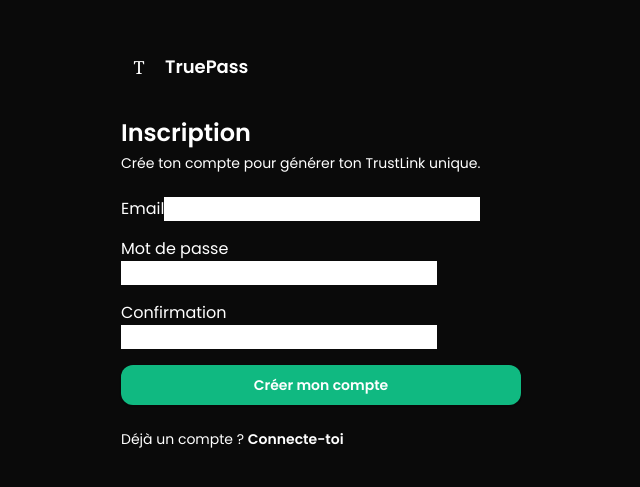
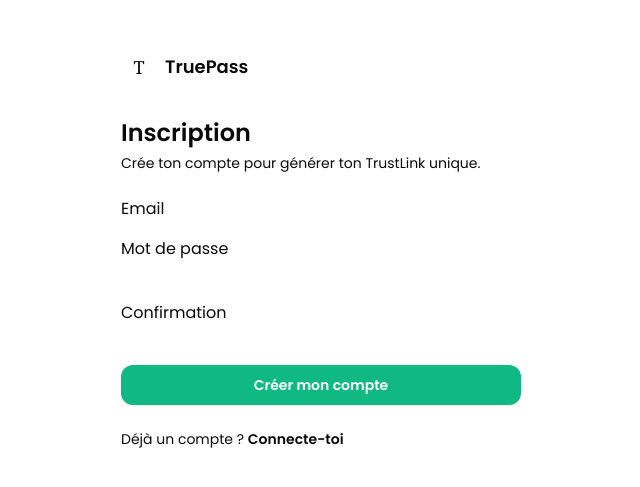
Before and after one commit to Lamuraille15/Truepass, a Next.js app: page /signup in a window 1280 px wide. Shown: the part 151-638 px from the top of the page, without its empty margins (319-959 px from the left). Built offline with nearby package versions, Linux system fonts and the light colour scheme; no server answers.

Commit message:
Modify layout metadata and body styles
Updated the layout metadata description and changed body background color.

```diff
--- a/app/layout.tsx
+++ b/app/layout.tsx
@@ -12,7 +12,7 @@
 export const metadata: Metadata = {
   title: "TruePass — Votre identité. Votre confiance.",
   description:
-    "Permettre à chacun de prouver qui il est, ce qu'il sait faire et ce qui l'a accompli, en gardant le contrôle total de ses données.",
+    "Permettre à chacun de prouver qui il est, ce qu'il sait faire et ce qui l'a accompli.",
   metadataBase: new URL(
     process.env.NEXT_PUBLIC_SITE_URL
       ? `https://${process.env.NEXT_PUBLIC_SITE_URL}`
@@ -22,8 +22,8 @@
 
 export default function RootLayout({ children }: { children: React.ReactNode }) {
   return (
-    <html lang="fr" className="dark">
-      <body className={`${poppins.variable} min-h-screen bg-gelap text-white antialiased`}>
+    <html lang="fr">
+      <body className={`${poppins.variable} min-h-screen bg-white text-gelap`}>
         {children}
       </body>
     </html>
```
